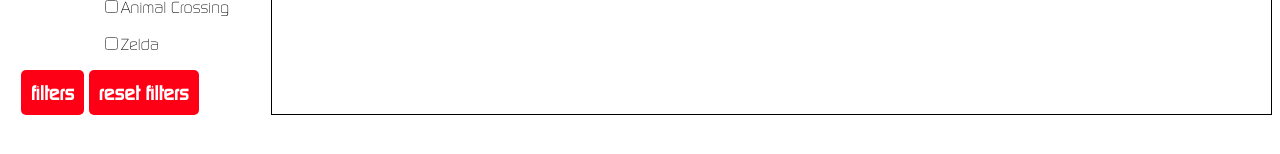
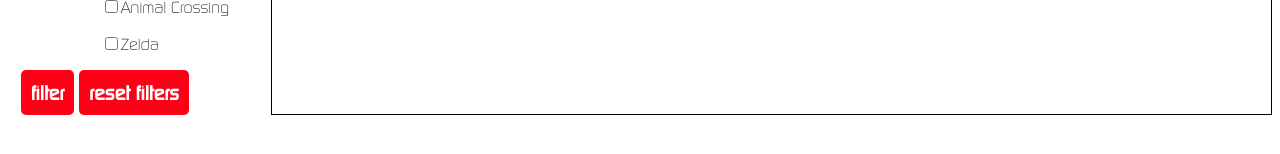
Before and after one commit to Maxime-Rastelli/Maxime-Rastelli.github.io, a plain HTML site: page html/main.html in a window 1280 px wide. Shown: the part 390-544 px from the top of the page. Drawn offline with Linux system fonts and the light colour scheme; no server answers; files whose address does not match are found by name.

Commit message:
Correction d'ortographe

```diff
--- a/html/main.html
+++ b/html/main.html
@@ -29,7 +29,7 @@
                 </ul>
             </li>
         </ul>
-        <button class="filtering">filters</button>
+        <button class="filtering">filter</button>
         <button class="reset">reset filters</button>
         </div>
         <div class="right">
```
